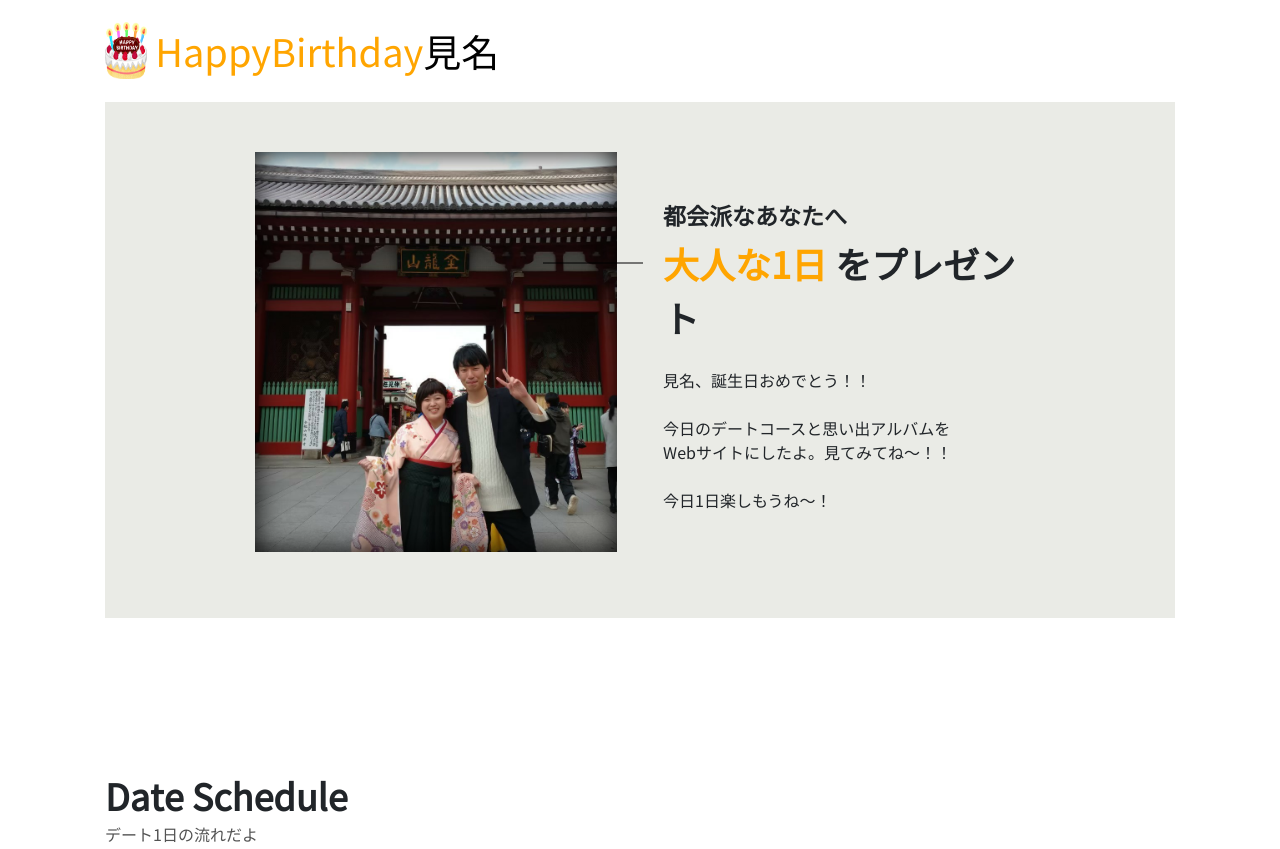
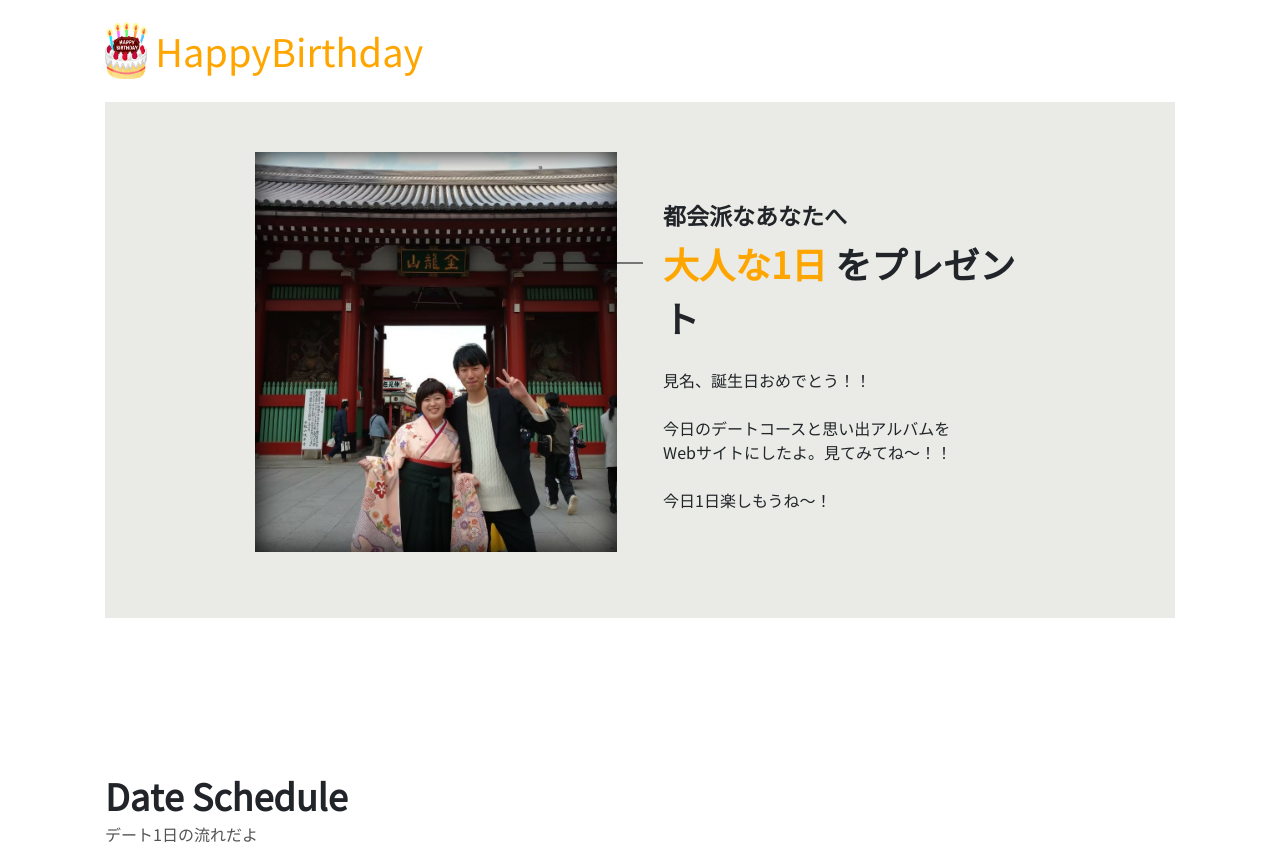
Before and after one commit to Kyoji-Kato/HappyBirtydayComplete, a plain HTML site: page index.html in a window 1280 px wide. Shown: the top 849 px of the page. Drawn offline with nearby package versions, Linux system fonts and the light colour scheme; a web font is replaced by a local one.

Commit message:
Add files via upload

```diff
--- a/index.html
+++ b/index.html
@@ -33,7 +33,6 @@
             <div class="logo item">
               <img src="images/birthday-cake.png" alt="" class="logo__img" />
               <span class="logo__stay">&nbsp;HappyBirthday</span>
-              <span class="logo__world">見名</span>
             </div>
             <!-- <nav class="header__nav">
               <ul class="header__ul">
```
